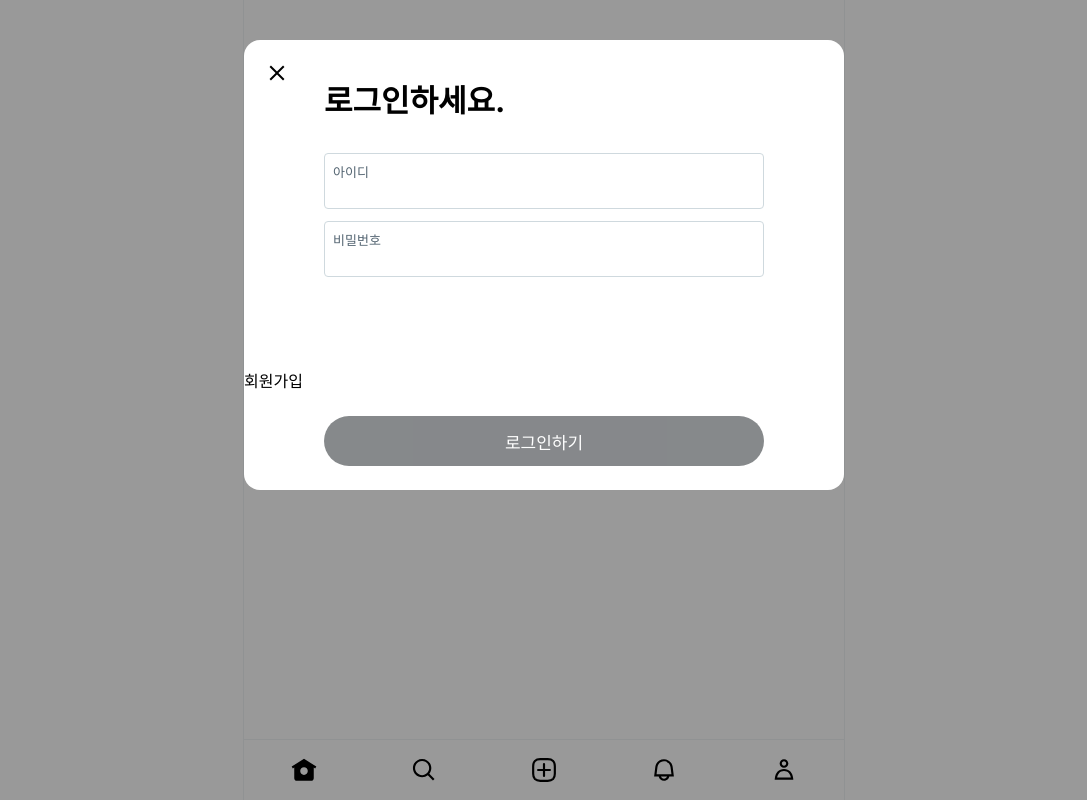
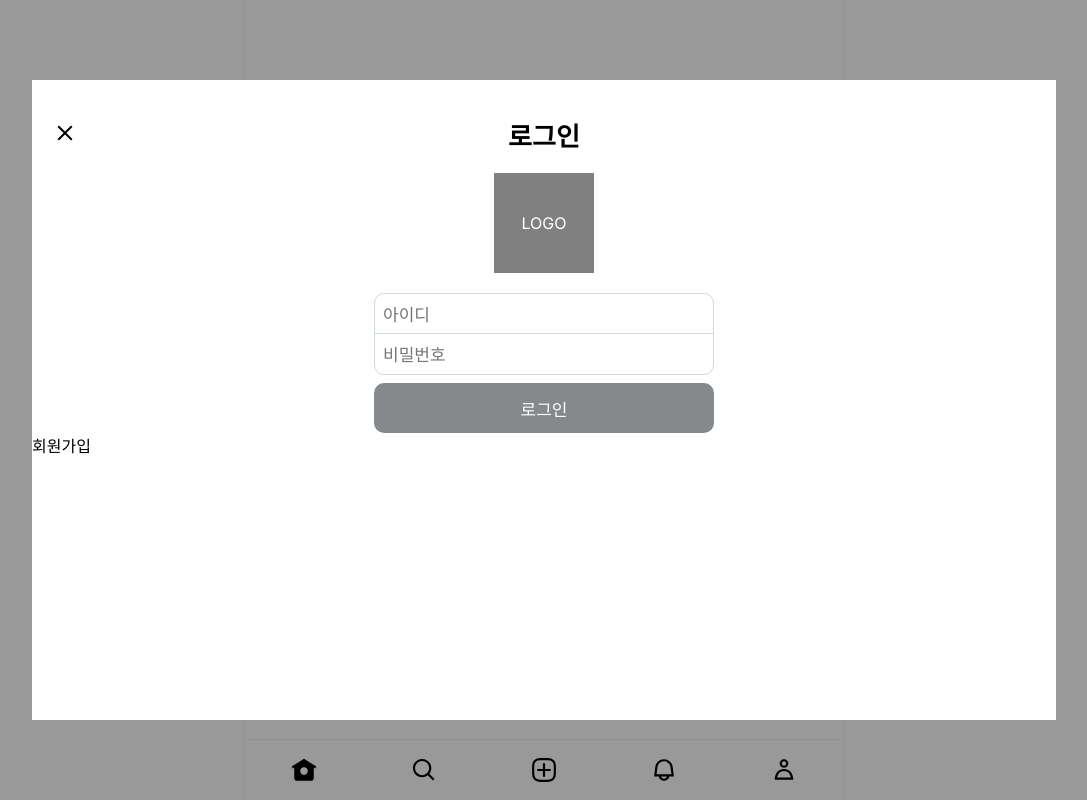
Before and after one commit to Neulbom1234/Neulbom, a Next.js app in the folder front/: page /login in a window 1280 px wide. Shown: the whole page, without its empty margins (96-1183 px from the left). Built offline with nearby package versions, Linux system fonts and the light colour scheme.

Commit message:
로그인 페이지 구현(1)
디자인 수정은 추후 예정

```diff
--- a/front/src/app/(main)/_component/LoginModal.tsx
+++ b/front/src/app/(main)/_component/LoginModal.tsx
@@ -33,24 +33,25 @@ export default function LoginModal() {
               </g>
             </svg>
           </button>
-          <div>로그인하세요.</div>
+          <div className={style.login}>로그인</div>
         </div>
         <form onSubmit={onSubmit}>
           <div className={style.modalBody}>
+            <div className={style.loginLogo}>LOGO</div>
             <div className={style.inputDiv}>
-              <label className={style.inputLabel} htmlFor="id">아이디</label>
-              <input id="id" className={style.input} value={id} onChange={onChangeId} type="text" placeholder=""/>
+              <input id="id" className={style.topInput} value={id} onChange={onChangeId} type="text" placeholder="아이디"/>
             </div>
             <div className={style.inputDiv}>
-              <label className={style.inputLabel} htmlFor="password">비밀번호</label>
-              <input id="password" className={style.input} value={password} onChange={onChangePassword} type="password" placeholder=""/>
+              <input id="password" className={style.bottomInput} value={password} onChange={onChangePassword} type="password" placeholder="비밀번호"/>
             </div>
+            <div className={style.message}>{message}</div>
           </div>
+
+          <div className={style.modalFooter}>
+            <button className={style.actionButton} disabled={!id && !password}>로그인</button>
+          </div>
+
           <Link href="/signup">회원가입</Link>
-          <div className={style.message}>{message}</div>
-          <div className={style.modalFooter}>
-            <button className={style.actionButton} disabled={!id && !password}>로그인하기</button>
-          </div>
         </form>
       </div>
     </div>
--- a/front/src/app/(main)/_component/login.module.css
+++ b/front/src/app/(main)/_component/login.module.css
@@ -3,6 +3,7 @@
     height: 100%;
     display: flex;
     justify-content: center;
+    align-items: center;
     position: absolute;
     background-color: rgba(0, 0, 0, 0.4);
     top: 0;
@@ -19,11 +20,10 @@
 
 .modal {
     background-color: rgb(var(--background-end-rgb));
+    border-radius: 16px;
     position: relative;
-    top: 5%;
-    max-width: 80vw;
-    min-width: 600px;
-    border-radius: 16px;
+    top: 15%;
+    width: 50vw;
     display: flex;
     flex-direction: column;
     height: 450px;
@@ -38,68 +38,149 @@
 .modal form {
     display: flex;
     flex-direction: column;
-    flex: 1;
 }
 
 .modalBody {
-    flex: 1;
+    /* flex: 1; */
     padding: 0 80px;
 }
 @media all and (min-width: 687px) {
     .modal {
         top: 5%;
-        min-width: 600px;
-        max-width: 600px;
+        min-width: 80dvw;
+        max-width: 80dvw;
         height: 450px;
+        max-height: 80dvh;
         padding: 0;
+        border-radius: 16px;
     }
     .modalHeader {
+        min-width: 80dvw;
+        max-width: 80dvw;
         padding: 36px 80px 20px;
     }
     .modalBody {
         padding: 0 80px;
     }
+
+    .modalFooter{
+        padding: 0 80px;
+        display: flex;
+    }
+}
+@media all and (min-width: 300px) {
+    .modal{
+        top: 0%;
+        height: 100dvh;
+        width: 100dvw;
+        border-radius: 0px;
+    }
+    .modalHeader{
+        width: inherit;
+        display: flex;
+        justify-content: space-between;
+        position: relative;
+        align-items: center;
+    }
+    .modalBody{
+        flex: 1;
+    }
+
+    .inputDiv{
+        max-width: 340px;
+        margin: auto;
+    }
+
+    .actionButton{
+        margin: auto;
+    }
+
+    .message{
+        /* padding: 0 80px;
+        margin: 0; */
+        max-width: 340px;
+        margin: auto;
+    }
+
+    .modalFooter{
+        flex: 1;
+        display: flex;
+    }
+
 }
 
 .inputDiv {
     display: flex;
     flex-direction: column;
-    height: 56px;
+    height: 40px;
     position: relative;
-    margin: 12px 0;
+    /* margin: 12px 0; */
+    margin-bottom: 0px;
 }
-.inputLabel {
+
+/* .inputTopLabel {
     width: 100%;
     display: inline-block;
     position: absolute;
     top: 0;
     border: 1px solid rgb(207, 217, 222);
-    border-radius: 4px;
+    border-radius: 10px 10px 0 0;
+    border-bottom: none;
     font-size: 13px;
     height: 56px;
     padding: 8px 8px 0;
     color: rgb(83, 100, 113);
-}
+} */
+/* .inputBottomLabel {
+    width: 100%;
+    display: inline-block;
+    position: absolute;
+    top: 0;
+    border: 1px solid rgb(207, 217, 222);
+    border-radius: 0 0 10px 10px;
+    font-size: 13px;
+    height: 56px;
+    padding: 8px 8px 0;
+    color: rgb(83, 100, 113);
+} */
+
 .inputLabel:focus-within {
     color: red;
 }
-.input {
+.topInput {
     width: 100%;
-    border: none;
+    border: 1px solid rgb(207, 217, 222);
+    border-radius: 10px 10px 0 0;
     font-size: 17px;
-    margin-top: 16px;
+    /* margin-top: 16px; */
+    margin-bottom: 0px;
+    padding: 12px 8px 8px;
+    outline: none;
+}
+.bottomInput {
+    width: 100%;
+    border: 1px solid rgb(207, 217, 222);
+    border-radius: 0 0 10px 10px;
+    font-size: 17px;
+    /* margin-bottom: 0px; */
     padding: 12px 8px 8px;
     outline: none;
 }
 
 .modalFooter {
-    padding: 24px 80px;
+    padding: 0 80px;
+    flex: 1;
+    width: 100%;
+    /* max-width: 340px; */
+    /* margin: auto; */
 }
 
 .actionButton {
     width: 100%;
+    max-width: 340px;
+    margin: 0 auto auto auto;
     height: 50px;
-    border-radius: 25px;
+    border-radius: 10px;
     background-color: rgb(15, 20, 25);
     color: white;
     font-size: 17px;
@@ -122,7 +203,7 @@
     background-color: #fff;
     position: absolute;
     left: 16px;
-    top: 16px;
+    top: 36px;
     display: flex;
     align-items: center;
     justify-content: center;
@@ -138,3 +219,28 @@
         fill: white;
     }
 }
+
+.login{
+    font-size: 26px;
+    margin: auto;
+}
+
+.loginLogo{
+    display: flex;
+    align-items: center;
+    justify-content: center;
+
+    margin: 0 auto 20px;
+    width: 100px;
+    height: 100px;
+    color: #fff;
+    background-color: gray;
+}
+
+.message{
+    max-width: 340px;
+    margin: 10px auto;
+    /* align-items: flex-start; */
+    width: 100%;
+    color: #FF0101;
+}
```
